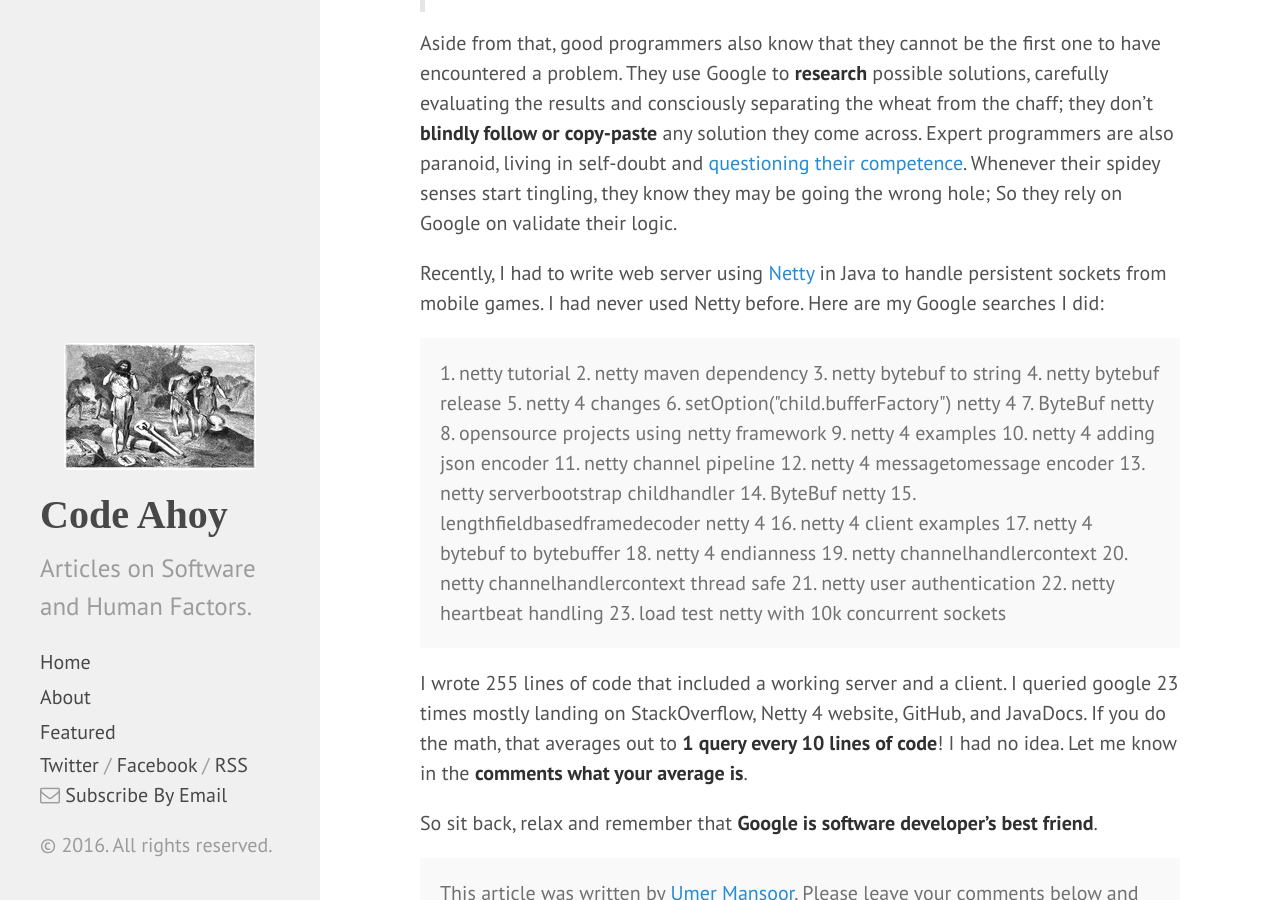
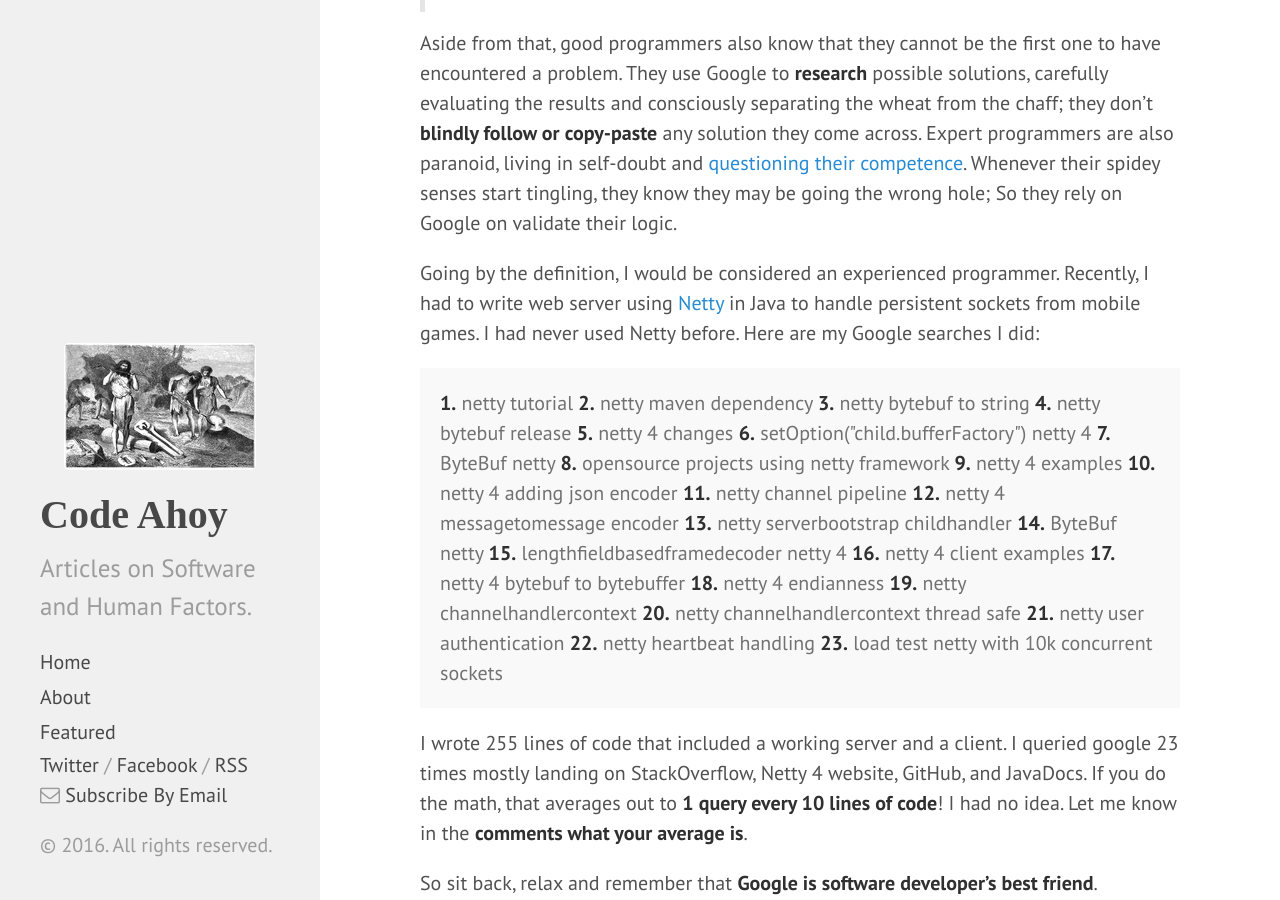
Before and after one commit to talk2viren/umermansoor.github.io, a Jekyll site: the page built from _posts/2016-04-30-do-experienced-programmers-use-google-frequently.md, in a window 1280 px wide and 900 px high, scrolled down 676 px. Built offline with Jekyll 4.4.1, drawn with Linux system fonts in a browser that asks for light colours; nearby versions of some CDN libraries; a script that is not in the unit is left out; comment, search, counter and statistics services are not loaded.

Commit message:
trying out box style

```diff
--- a/_posts/2016-04-30-do-experienced-programmers-use-google-frequently.md
+++ b/_posts/2016-04-30-do-experienced-programmers-use-google-frequently.md
@@ -20,32 +20,32 @@
 
 Aside from that, good programmers also know that they cannot be the first one to have encountered a problem. They use Google to **research** possible solutions, carefully evaluating the results and consciously separating the wheat from the chaff; they don't **blindly follow or copy-paste** any solution they come across. Expert programmers are also paranoid, living in self-doubt and [questioning their competence](http://blog.valbonne-consulting.com/2014/08/16/the-imposter-syndrome-in-software-development/). Whenever their spidey senses start tingling, they know they may be going the wrong hole; So they rely on Google on validate their logic.
 
-Recently, I had to write web server using [Netty](http://netty.io/) in Java to handle persistent sockets from mobile games. I had never used Netty before. Here are my Google searches I did:
+Going by the definition, I would be considered an experienced programmer. Recently, I had to write web server using [Netty](http://netty.io/) in Java to handle persistent sockets from mobile games. I had never used Netty before. Here are my Google searches I did:
 
 <p class="message">
-1. netty tutorial
-2. netty maven dependency
-3. netty bytebuf to string
-4. netty bytebuf release
-5. netty 4 changes
-6. setOption("child.bufferFactory") netty 4
-7. ByteBuf netty
-8. opensource projects using netty framework
-9. netty 4 examples
-10. netty 4 adding json encoder
-11. netty channel pipeline
-12. netty 4 messagetomessage encoder
-13. netty serverbootstrap childhandler
-14. ByteBuf netty
-15. lengthfieldbasedframedecoder netty 4
-16. netty 4 client examples
-17. netty 4 bytebuf to bytebuffer
-18. netty 4 endianness
-19. netty channelhandlercontext
-20. netty channelhandlercontext thread safe
-21. netty user authentication
-22. netty heartbeat handling
-23. load test netty with 10k concurrent sockets
+<strong>1.</strong> netty tutorial
+<strong>2.</strong> netty maven dependency
+<strong>3.</strong> netty bytebuf to string
+<strong>4.</strong> netty bytebuf release
+<strong>5.</strong> netty 4 changes
+<strong>6.</strong> setOption("child.bufferFactory") netty 4
+<strong>7.</strong> ByteBuf netty
+<strong>8.</strong> opensource projects using netty framework
+<strong>9.</strong> netty 4 examples
+<strong>10.</strong> netty 4 adding json encoder
+<strong>11.</strong> netty channel pipeline
+<strong>12.</strong> netty 4 messagetomessage encoder
+<strong>13.</strong> netty serverbootstrap childhandler
+<strong>14.</strong> ByteBuf netty
+<strong>15.</strong> lengthfieldbasedframedecoder netty 4
+<strong>16.</strong> netty 4 client examples
+<strong>17.</strong> netty 4 bytebuf to bytebuffer
+<strong>18.</strong> netty 4 endianness
+<strong>19.</strong> netty channelhandlercontext
+<strong>20.</strong> netty channelhandlercontext thread safe
+<strong>21.</strong> netty user authentication
+<strong>22.</strong> netty heartbeat handling
+<strong>23.</strong> load test netty with 10k concurrent sockets
 </p>
 
 I wrote 255 lines of code that included a working server and a client. I queried google 23 times mostly landing on StackOverflow, Netty 4 website, GitHub, and JavaDocs. If you do the math, that averages out to **1 query every 10 lines of code**! I had no idea. Let me know in the **comments what your average is**.
```
